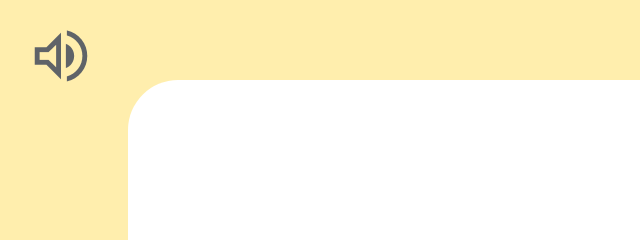
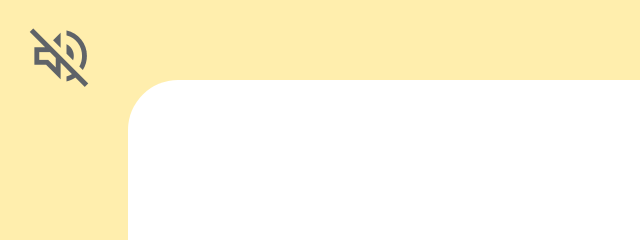
Before and after one commit to xqvln/Quiz, a plain HTML site: page index.html in a window 1280 px wide. Shown: the top 240 px of the page, 0-640 px from the left. Drawn offline with nearby package versions, Linux system fonts and the light colour scheme.

Commit message:
Update index.html

```diff
--- a/index.html
+++ b/index.html
@@ -11,7 +11,7 @@
                     <source src="music.mp3" type="audio/mpeg">
             </audio>
             <button id="music-control" class="music-control">
-                    <img id="music-icon" src="volume_up.png" alt="Music Control" />
+                    <img id="music-icon" src="volume_off.png" alt="Music Control" />
                 </button>
 
     <div class="container_start">
```
